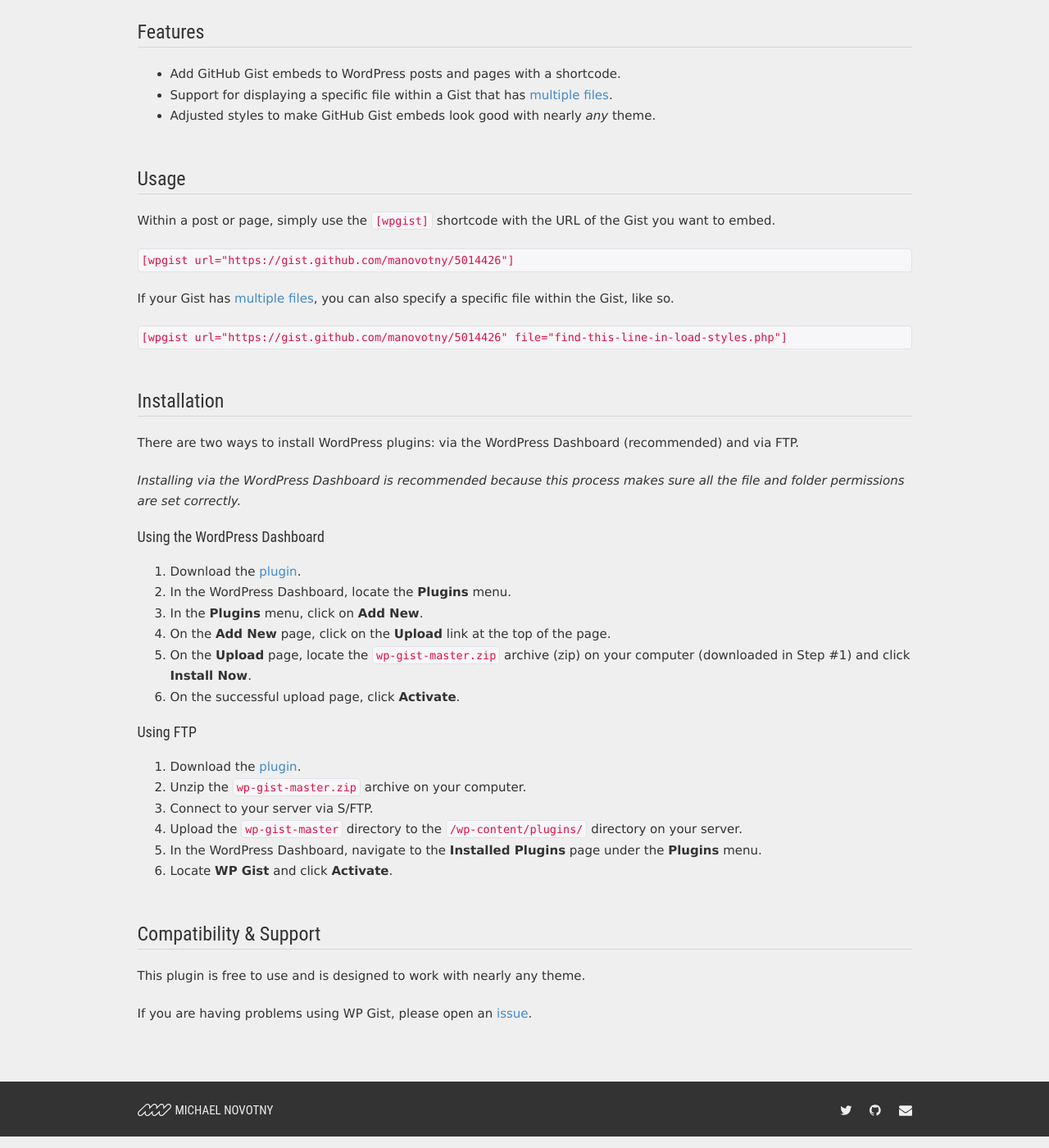
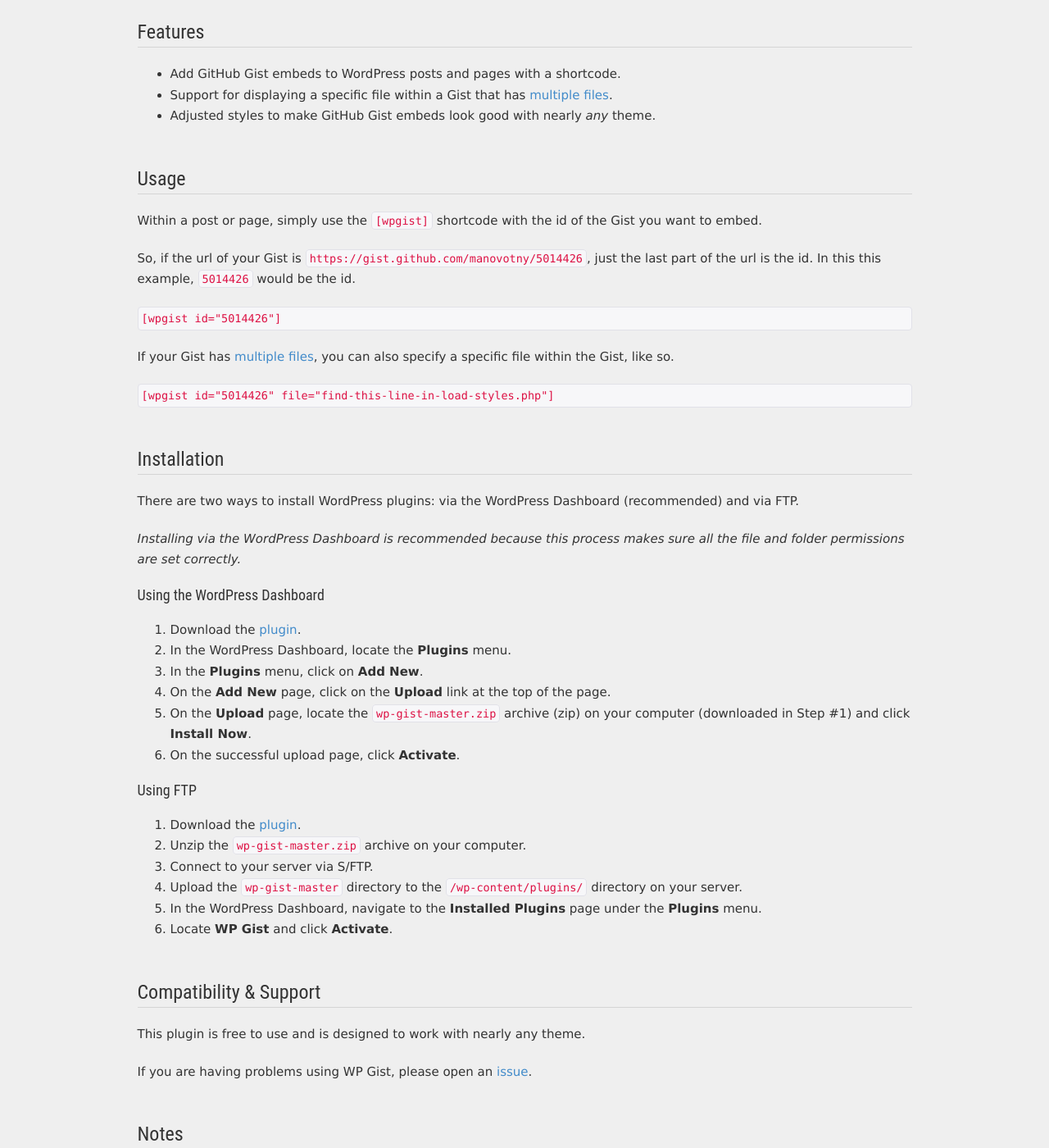
Before and after one commit to tommcfarlin/wp-gist, a Jekyll site: the page built from index.html, in a window 1280 px wide and 1400 px high, scrolled down 840 px. Shown: the whole window at 82% size. Built offline with Jekyll 4.4.1, drawn with Linux system fonts in a browser that asks for light colours; some of the changed text lies outside the part shown.

Commit message:
Updates documentation to show id attribute use.
Fixes #23

```diff
--- a/index.html
+++ b/index.html
@@ -36,10 +36,11 @@ title: WP Gist | GitHub Gist's for WordPress
                 </section>
                 <section id="usage">
                     <h3>Usage</h3>
-                    <p>Within a post or page, simply use the <code>[wpgist]</code> shortcode with the URL of the Gist you want to embed.</p>
-                    <code class="block">[wpgist url="https://gist.github.com/manovotny/5014426"]</code>
+                    <p>Within a post or page, simply use the <code>[wpgist]</code> shortcode with the id of the Gist you want to embed.</p>
+                    <p>So, if the url of your Gist is <code>https://gist.github.com/manovotny/5014426</code>, just the last part of the url is the id. In this this example, <code>5014426</code> would be the id.</p>
+                    <code class="block">[wpgist id="5014426"]</code>
                     <p>If your Gist has <a href="https://gist.github.com/manovotny/5014426" title="Example of a GitHub Gist with multiple files">multiple files</a>, you can also specify a specific file within the Gist, like so.</p>
-                    <code class="block">[wpgist url="https://gist.github.com/manovotny/5014426" file="find-this-line-in-load-styles.php"]</code>
+                    <code class="block">[wpgist id="5014426" file="find-this-line-in-load-styles.php"]</code>
                 </section>
                 <section id="installation">
                     <h3>Installation</h3>
@@ -69,6 +70,13 @@ title: WP Gist | GitHub Gist's for WordPress
                     <p>This plugin is free to use and is designed to work with nearly any theme.</p>
                     <p>If you are having problems using WP Gist, please open an <a href="https://github.com/manovotny/wp-gist/issues" title="Create a GitHub issue for WP Gist">issue</a>.</p>
                 </section>
+
+                <section id="notes">
+                    <h3>Notes</h3>
+                    <p>WP Gist used to use a <code>url</code> attribute instead of <code>id</code> attribute.</p>
+                    <code class="block">[wpgist url="https://gist.github.com/manovotny/5014426"]</code>
+                    <p>The <code>url</code> attribute is still supported, but the preferred way as of version 3.0.0 is to use the <code>id</code> attribute.</p>
+                </section>
             </div>
         </div>
     </div>
```
